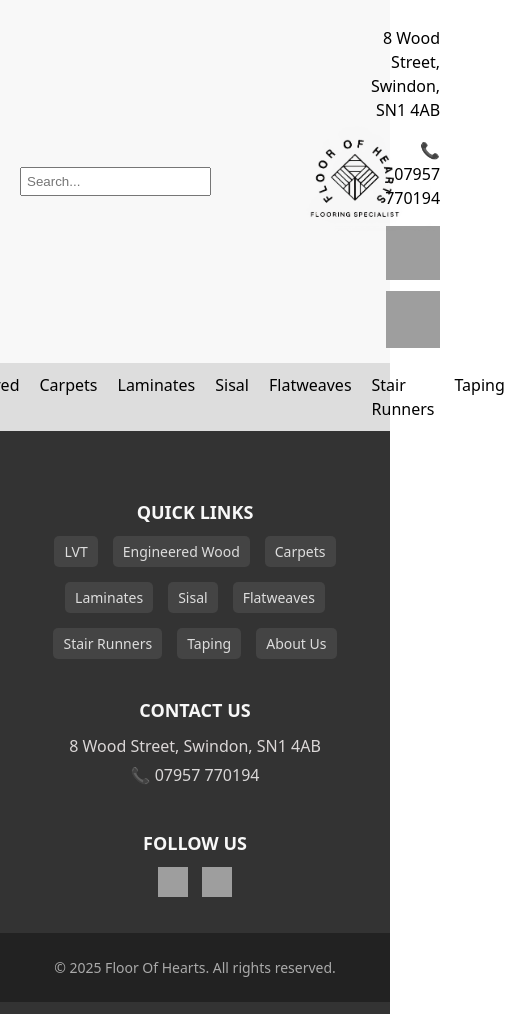
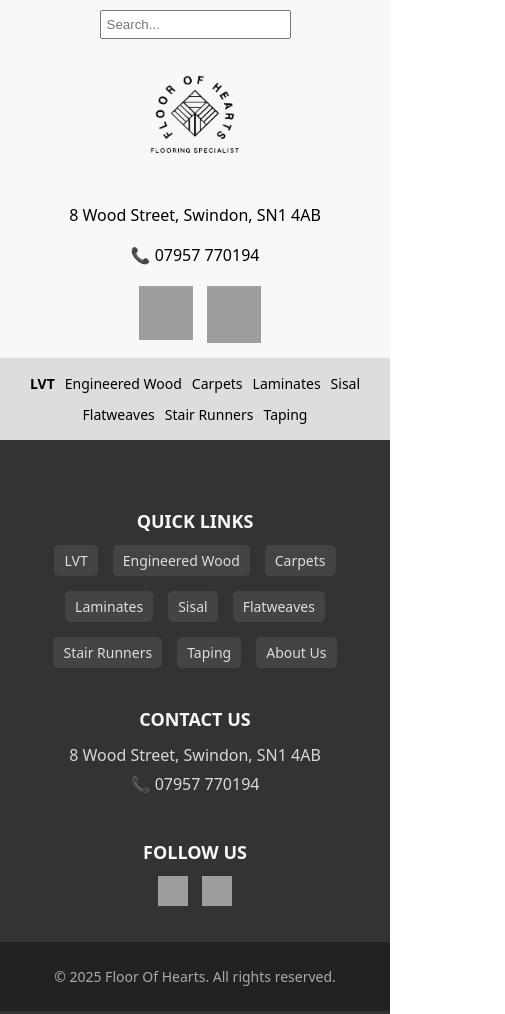
Before and after one commit to floorofhearts/floorofhearts.github.io, a plain HTML site: page LVT.html in a window 390 px wide. Shown: the top 1014 px of the page, 505 px wide, since content can reach past the window. Drawn offline with Linux system fonts and the light colour scheme; grey boxes are pictures that could not be loaded.

Commit message:
finish mobile styling

```diff
--- a/styles.css
+++ b/styles.css
@@ -563,3 +563,69 @@ section {
 .about-us-button:hover {
   background-color: #0056b3;
 }
+
+@media (max-width: 768px) {
+  /* Header Section */
+  .header {
+      flex-direction: column;
+      align-items: center;
+      text-align: center;
+  }
+
+  #logo {
+      transform: translateX(0); /* Center the logo */
+      margin: 10px 0;
+  }
+
+  .search-bar {
+      margin-bottom: 10px;
+  }
+
+  .contact-info {
+      text-align: center;
+  }
+
+  .social-icons {
+      margin-top: 10px;
+  }
+}
+
+@media (max-width: 768px) {
+  /* Navigation Menu */
+  .navigation {
+      flex-wrap: wrap;
+      justify-content: center;
+      text-align: center;
+      padding: 10px;
+  }
+
+  .navigation a {
+      display: inline-block;
+      margin: 5px;
+      font-size: 14px;
+  }
+}
+
+@media (max-width: 768px) {
+  /* Main Content Section */
+  .content {
+      flex-direction: column;
+      align-items: center;
+      padding: 10px;
+  }
+
+  .card {
+      width: 100%; /* Make cards full-width */
+      margin-bottom: 20px;
+  }
+
+  .about-us-card img {
+      width: 100%; /* Make images responsive */
+      height: auto;
+  }
+
+  .about-us-button {
+      font-size: 14px;
+      padding: 10px 15px;
+  }
+}
```
